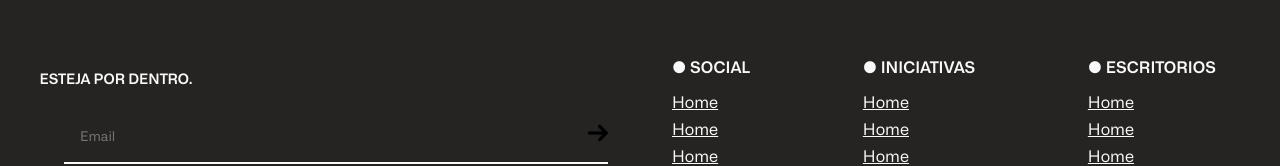
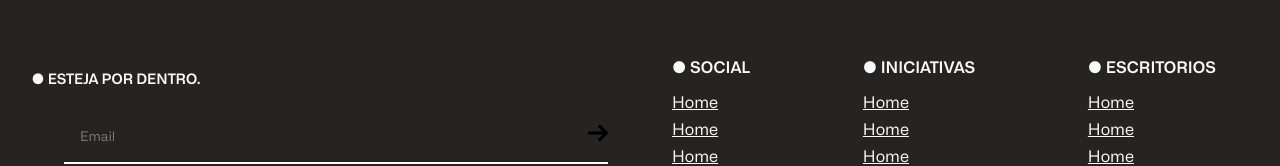
Before and after one commit to guilhermesantossousadev/aurum-ecommerce, a React (Vite) app: page / in a window 1280 px wide. Shown: the part 3659-3825 px from the top of the page. Built offline with nearby package versions, Linux system fonts and the light colour scheme.

Commit message:
Update Footer.jsx

```diff
--- a/src/components/Footer.jsx
+++ b/src/components/Footer.jsx
@@ -18,7 +18,7 @@ function Footer() {
           <div className="footer__item__bottom">
             <form onSubmit={handleSubmit}>
               <h1 className="footer__item__bottom__title">
-                ESTEJA POR DENTRO.
+                ● ESTEJA POR DENTRO.
               </h1>
               <input type="email" placeholder="Email" />
               <button type="submit">
```
